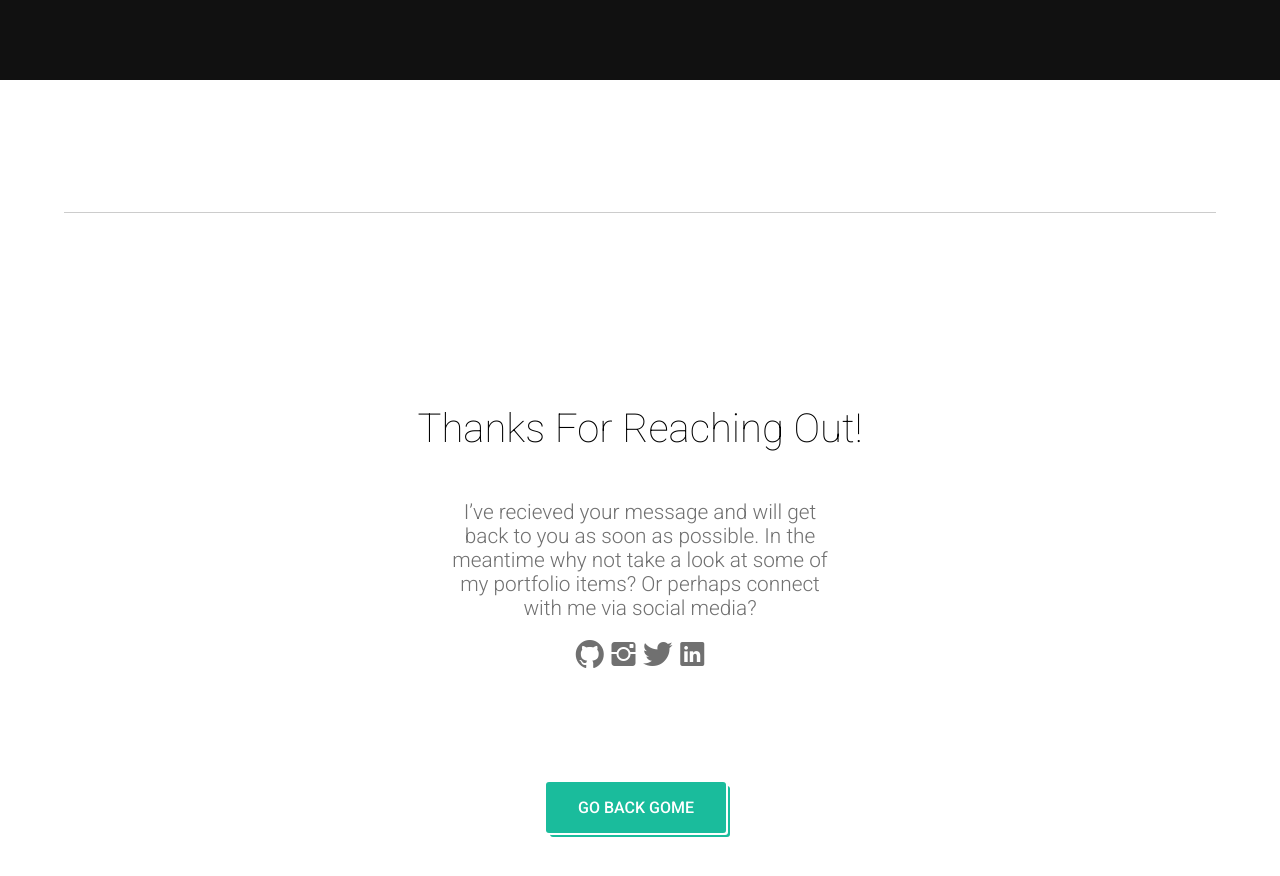
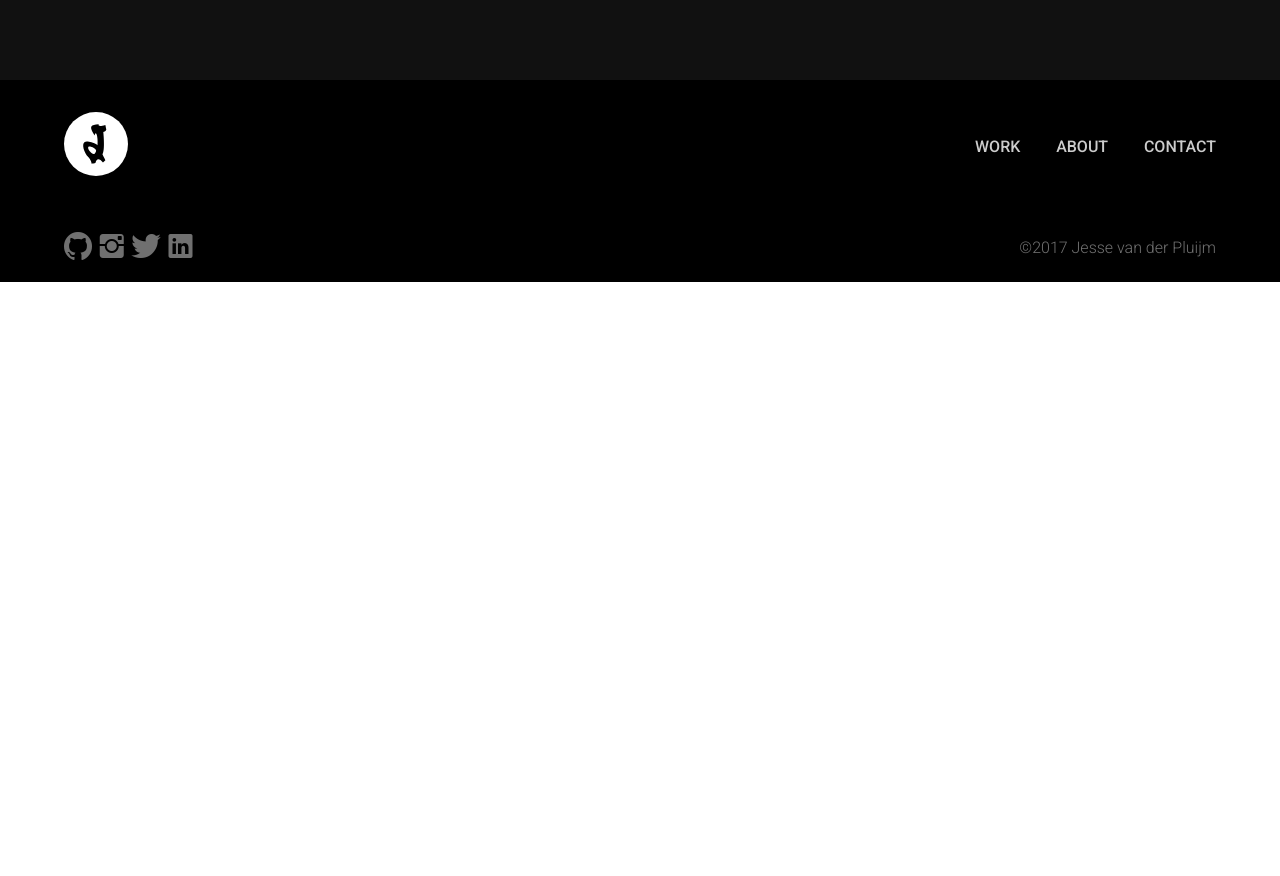
Before and after one commit to jessevdp/jessevdp.github.io, a Jekyll site: the page built from pages/contact.html, in a window 1280 px wide and 900 px high, scrolled down 2030 px. Shown: the top 876 px of the window. Built offline with Jekyll 4.4.1, drawn with Linux system fonts in a browser that asks for light colours; after the commit the page ends 2312 px from its top, so only the background shows below that.

Commit message:
Hide "thank you" note on contact page
I forgot to hide this by default. It should only show once the form is
submitted…

```diff
--- a/pages/contact.html
+++ b/pages/contact.html
@@ -83,7 +83,7 @@ permalink: /contact/
   </section>
 </div>
 
-<div class="after">
+<div class="after" style="display:none;">
   <header class="thankyou">
     <main class="fade-in">
       <h2>Thanks For Reaching Out!</h2>
```
